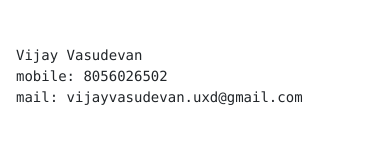
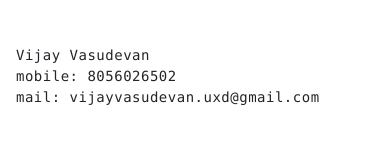
Before and after one commit to muhammed-bilal-uxd/bilal-uxd.github.io, a plain HTML site: page index.html in a window 390 px wide. Shown: the part 10406-10550 px from the top of the page. Drawn offline with Linux system fonts and the light colour scheme; a web font is replaced by a local one.

Commit message:
feat: contact spacing added

```diff
--- a/index.html
+++ b/index.html
@@ -144,7 +144,7 @@
       <div class="w-100">
         <article>
           <h2 class="mb-5">Contact</h2>
-          <pre>Vijay Vasudevan<br>mobile: 8056026502<br>mail: vijayvasudevan.uxd@gmail.com</pre>
+          <pre style="letter-spacing: 0.5px;">Vijay Vasudevan<br>mobile: 8056026502<br>mail: vijayvasudevan.uxd@gmail.com</pre>
         </article>
 
 
```
